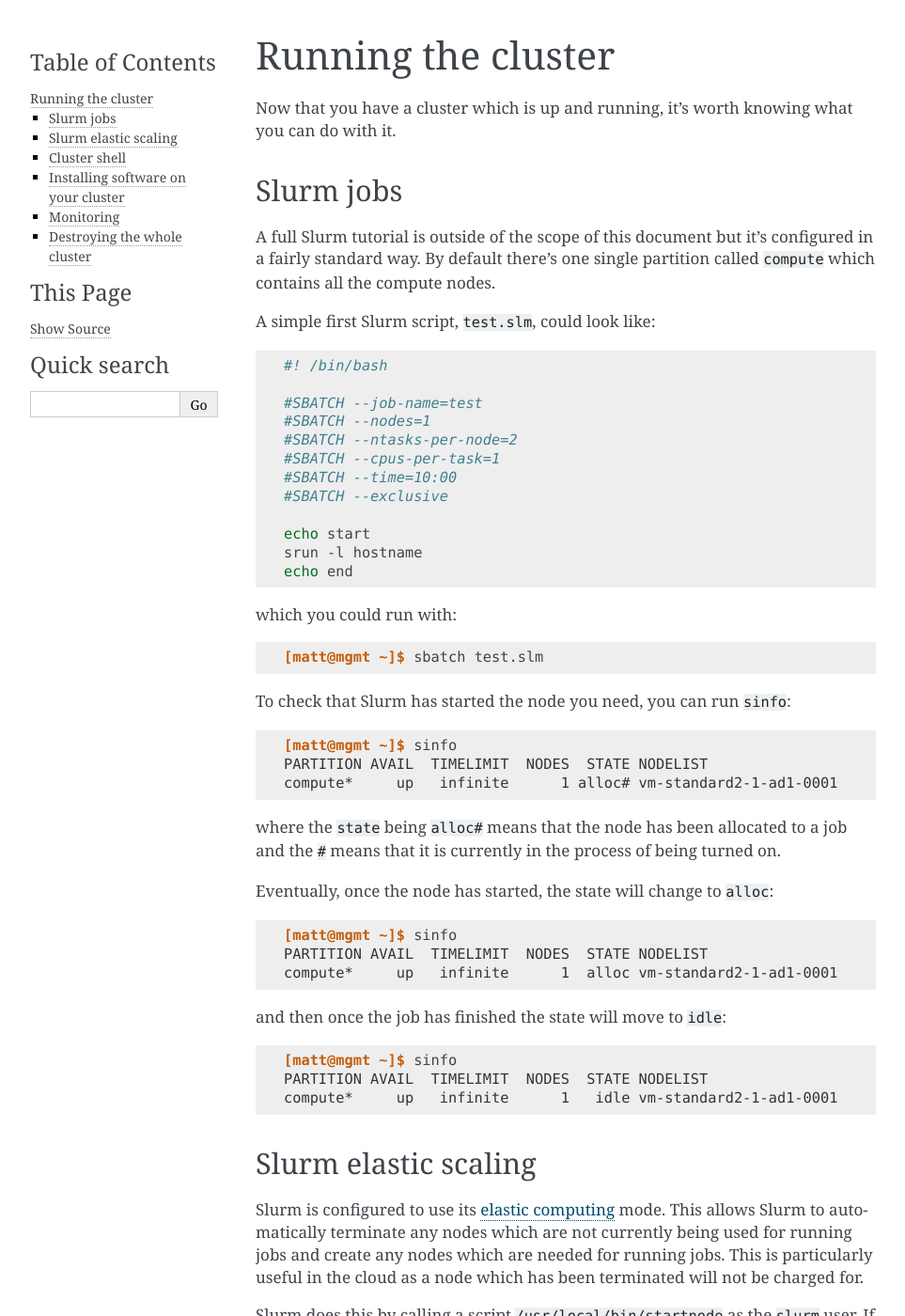
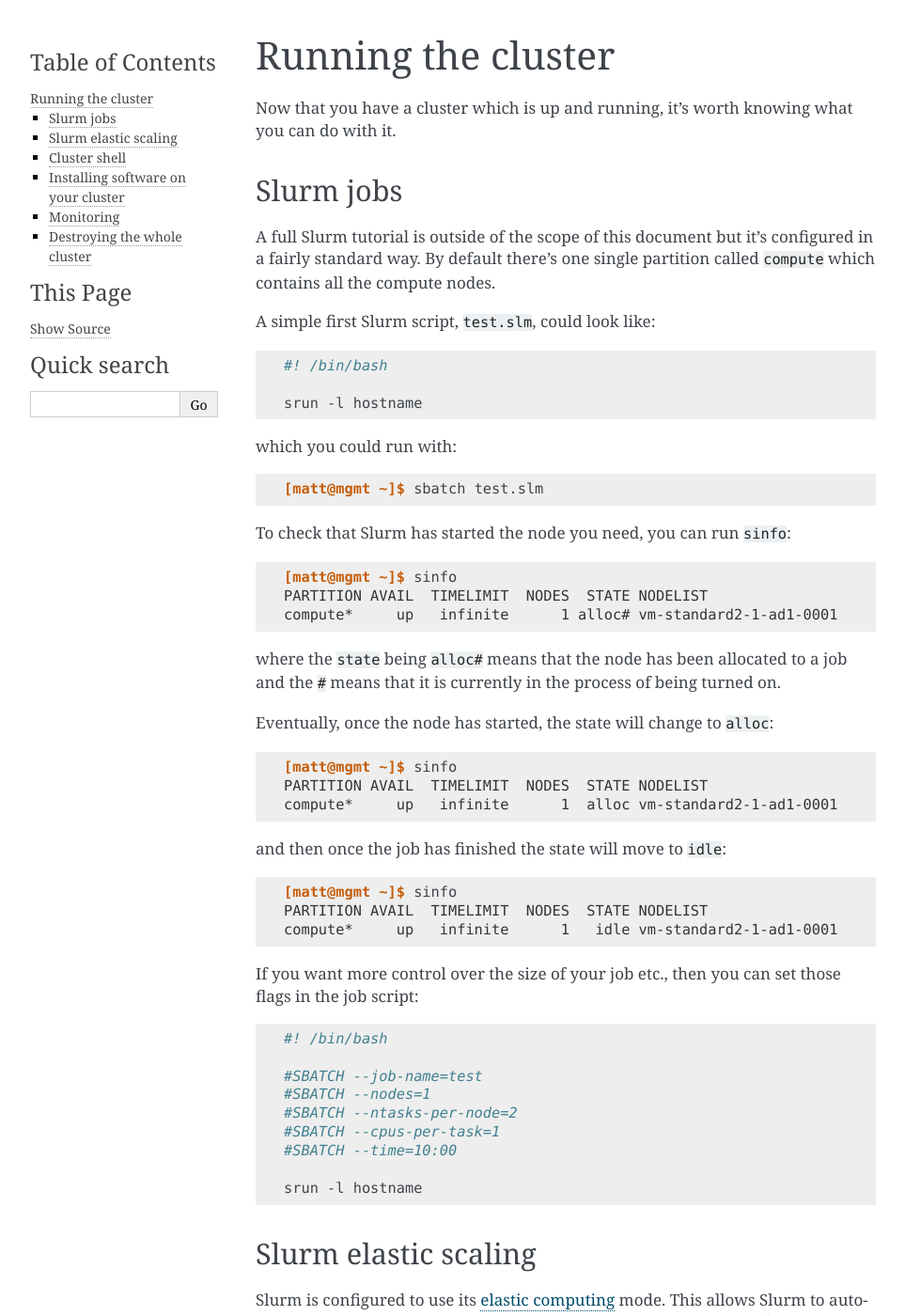
Before and after one commit to clusterinthecloud/docs, a Sphinx documentation site: the page built from source/running.rst, in a window 1280 px wide and 1400 px high. Shown: the whole window at 94% size, without its empty margins (148-1111 px from the left). Built offline with Sphinx 7.4.7, drawn with Linux system fonts in a browser that asks for light colours.

Commit message:
Simplify the first Slurm job

```diff
--- a/source/running.rst
+++ b/source/running.rst
@@ -16,16 +16,7 @@ A simple first Slurm script, ``test.slm``, could look like:
 
    #! /bin/bash
 
-   #SBATCH --job-name=test
-   #SBATCH --nodes=1
-   #SBATCH --ntasks-per-node=2
-   #SBATCH --cpus-per-task=1
-   #SBATCH --time=10:00
-   #SBATCH --exclusive
-
-   echo start
    srun -l hostname
-   echo end
 
 which you could run with:
 
@@ -58,6 +49,20 @@ and then once the job has finished the state will move to ``idle``:
    [matt@mgmt ~]$ sinfo
    PARTITION AVAIL  TIMELIMIT  NODES  STATE NODELIST
    compute*     up   infinite      1   idle vm-standard2-1-ad1-0001
+
+If you want more control over the size of your job etc., then you can set those flags in the job script:
+
+.. code-block:: bash
+
+   #! /bin/bash
+
+   #SBATCH --job-name=test
+   #SBATCH --nodes=1
+   #SBATCH --ntasks-per-node=2
+   #SBATCH --cpus-per-task=1
+   #SBATCH --time=10:00
+
+   srun -l hostname
 
 Slurm elastic scaling
 ---------------------
```
